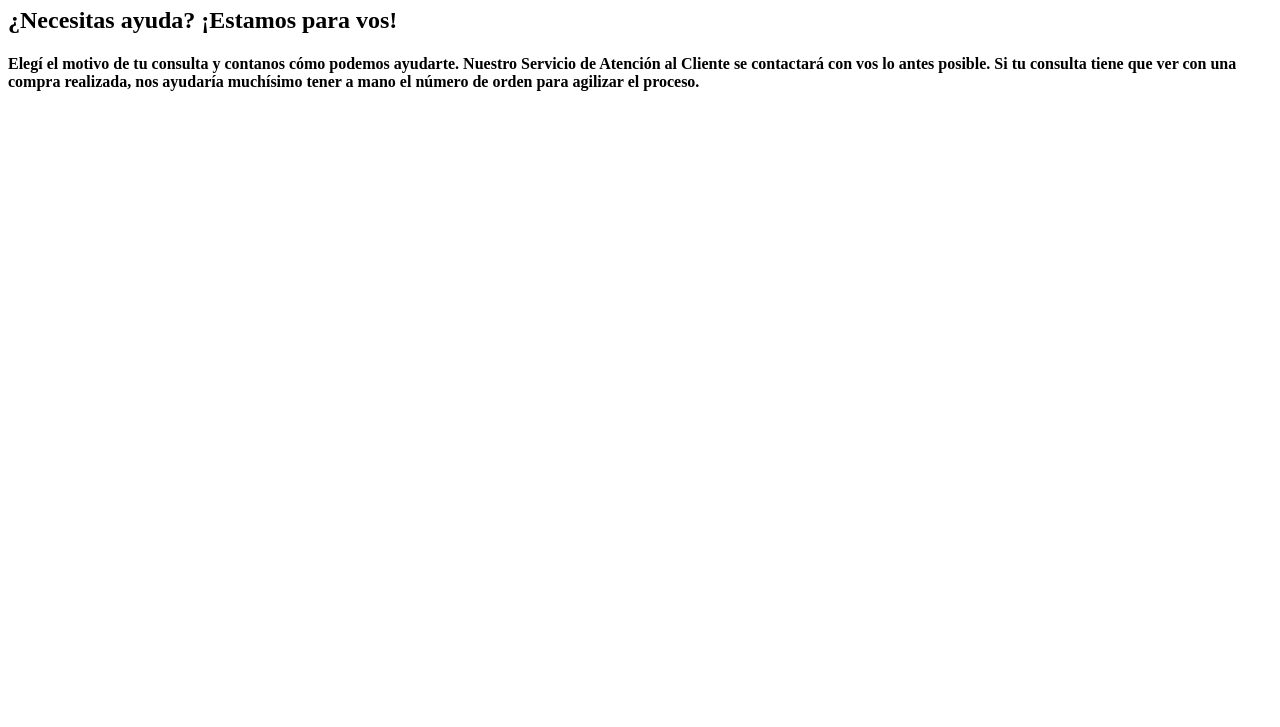
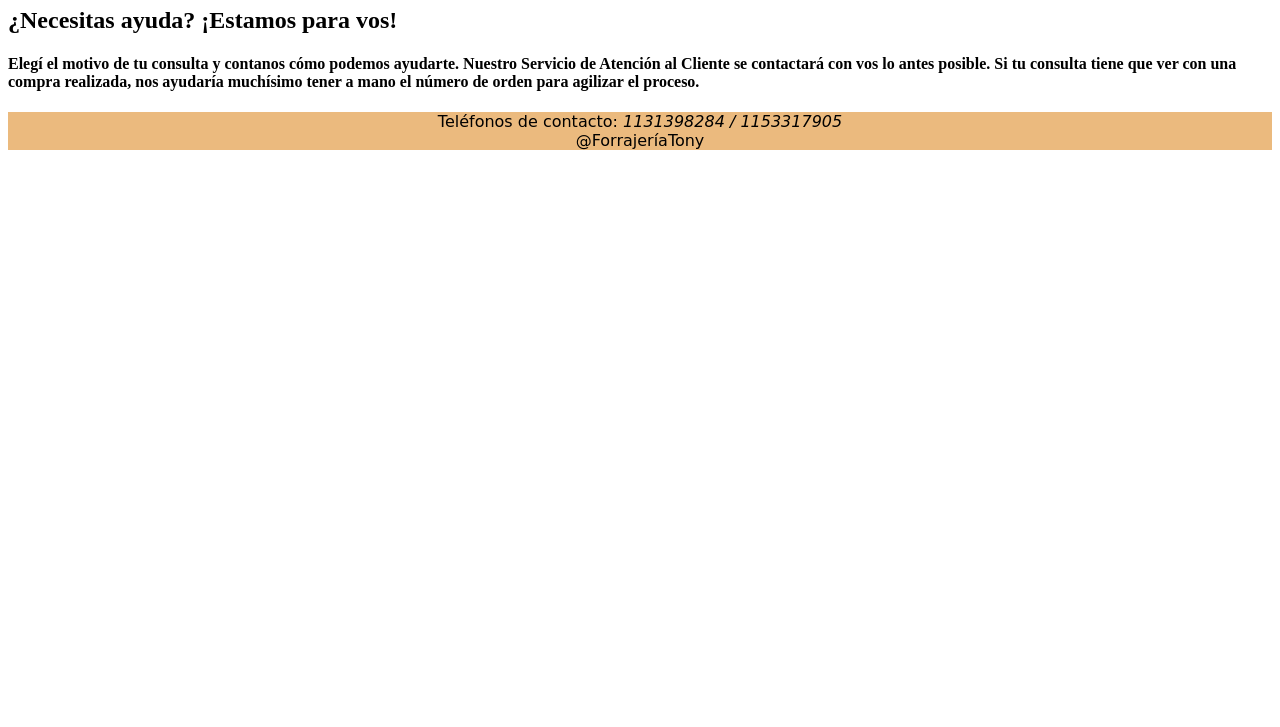
Before and after one commit to bentosmariano33/Mi_pagina_web, a plain HTML site: page Ayuda_al_usuario.HTML in a window 1280 px wide. Shown: the part 73-800 px from the top of the page. Drawn offline with Linux system fonts and the light colour scheme.

Commit message:
Ayuda al usuario

```diff
--- a/Ayuda_al_usuario.HTML
+++ b/Ayuda_al_usuario.HTML
@@ -17,4 +17,7 @@
         <h4>Elegí el motivo de tu consulta y contanos cómo podemos ayudarte. Nuestro Servicio de Atención al Cliente se contactará con vos lo antes posible.
             Si tu consulta tiene que ver con una compra realizada, nos ayudaría muchísimo tener a mano el número de orden para agilizar el proceso.</h4>
     </main>
+    <footer>
+        Teléfonos de contacto: <em>1131398284 / 1153317905</em><br>@ForrajeríaTony
+    </footer>
 </body>
```
